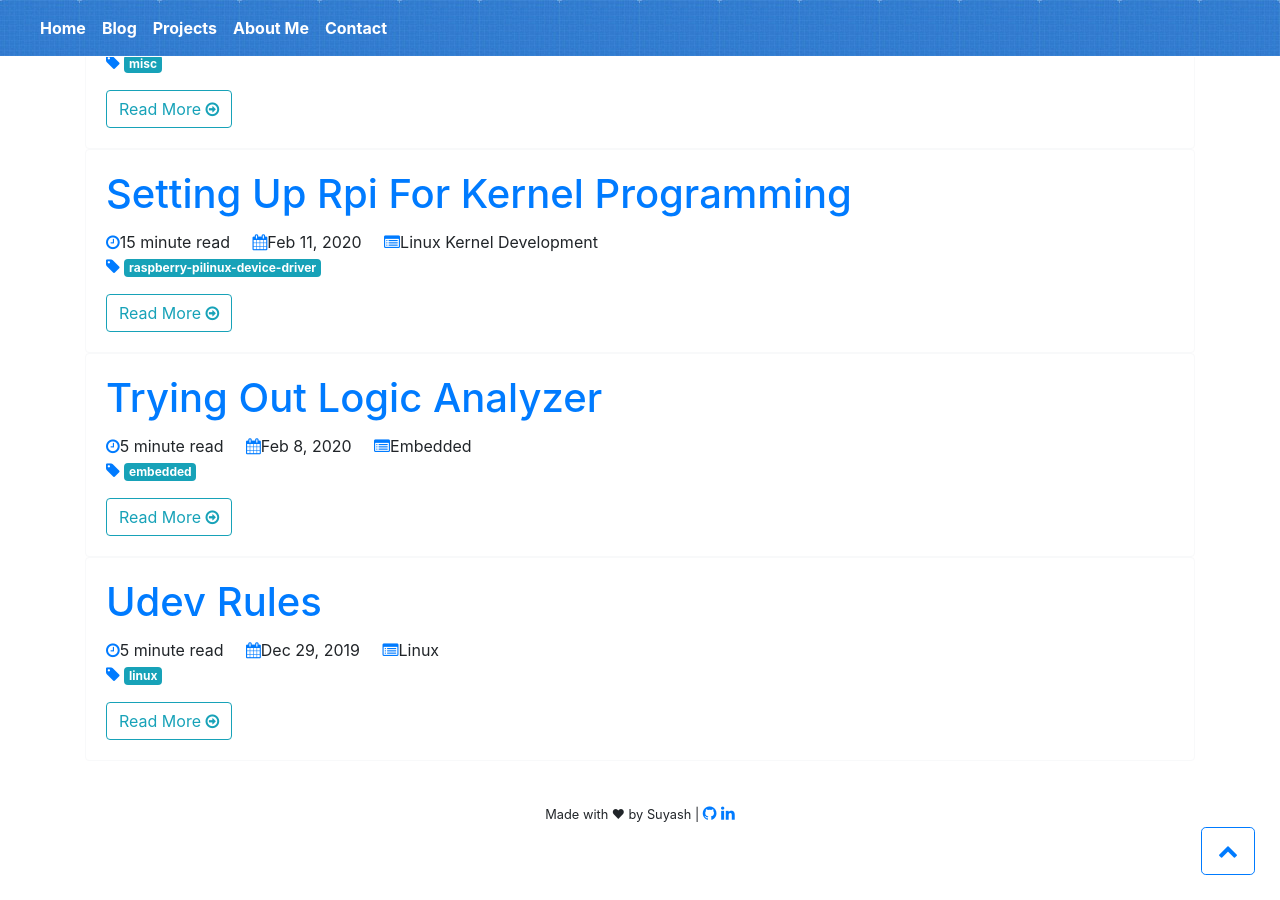
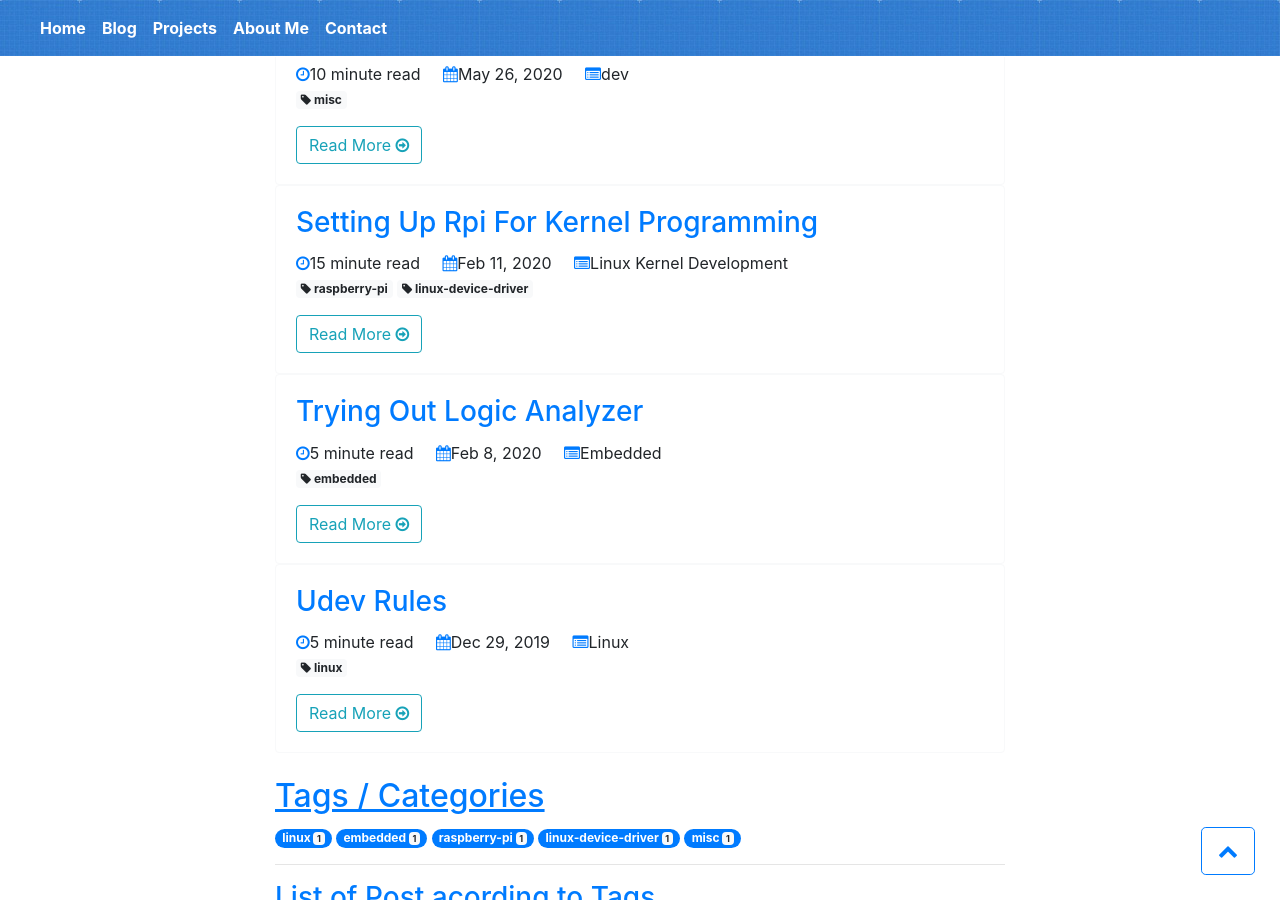
Before and after one commit to suyashsingh/suyashsingh.github.io, a Jekyll site: the page built from blog.md, in a window 1280 px wide and 900 px high, scrolled down 495 px. Built offline with Jekyll 4.4.1, drawn with Linux system fonts in a browser that asks for light colours; some of the changed text lies outside the part shown.

Commit message:
added new template for main blogpage /blog and update the blog page to use it

```diff
--- /dev/null
+++ b/_layouts/main_blog_page.html
@@ -0,0 +1,147 @@
+{% include ascii-banner.html %}
+
+<!-- Template for Main blog page on which list of posts are displayed -->
+<!doctype html>
+<html lang="en">
+<head>
+<!-- Required meta tags -->
+<meta charset="utf-8">
+<meta name="viewport" content="width=device-width, initial-scale=1, shrink-to-fit=no">
+<link rel="shortcut icon" href="{{ "favicon.ico" | relative_url }}" type="image/x-icon">
+
+{% seo %}
+<!-- Google Analytics -->
+{% include google_analytics.html %}
+{% include gtm-head.html %}
+
+<!-- Bootstrap CSS -->
+<link rel="stylesheet" href="{{ "/assets/css/bootstrap.min.css" | relative_url }}">
+<link rel="stylesheet" href="{{ "/assets/css/scroll-to-top.css" | relative_url }}">
+
+<link rel="stylesheet" href="https://cdnjs.cloudflare.com/ajax/libs/font-awesome/4.7.0/css/font-awesome.min.css">
+<style>
+  /* Sticky Footer Classes */
+  html,
+  body {
+    height: 100%;
+  }
+
+  #page-content {
+    flex: 1 0 auto;
+  }
+
+  #sticky-footer {
+    flex-shrink: none;
+  }
+
+  /* Other customizations */
+  .blue-header-bg {
+    background-image: url("{{ "/assets/images/header-bg.jpg" | relative_url }}");
+  }
+
+  .navbar {
+    border-bottom:1px solid #FFF;
+  }
+</style>
+
+</head>
+
+<body>
+  {% include gtm-body.html %}
+
+  <!-- Dynamically generated navigation Bar -->
+  {% include navigation.html %}
+  <!-- ./Dynamically generated navigation Bar -->
+
+  <!-- Jumbotron -->
+  <div class="jumbotron text-center blue-header-bg" style="margin-top:30px;">
+  	<h1 class="text-light" style="font-size: 60px; ">Suyash Singh</h1>
+  	<h3 class="text-light">Embedded bits & bytes!</h3>
+  </div>
+  <!-- ./Jumbotron -->
+
+  <!-- Page Container -->
+  <div class="container">
+    <div class="row">
+      <div class="col-md-8 offset-md-2">
+        <!-- Page title  -->
+        <h1 class='text-primary'>{{ page.title }}</h1>
+        <p class="lead">Ramblings about embedded, linux and related cousins from yours truly. <br>
+        Take it with a pinch of salt or a whole lump of it!
+        </p>
+
+        <h2 class="text-primary"><u>Posts</u></h2>
+        {% for post in site.posts %}
+        <div class="card border-light">
+            <div class="card-body">
+                <h3 class="card-title"><a href="{{ post.url }}">{{ post.title}}</a></h3>
+                <p class="card-text">
+                    <a href="#" class="fa fa-clock-o" onclick="return false"></a>{{ post.readTime }} read  &nbsp;&nbsp;&nbsp;
+                    <a href="#" class="fa fa-calendar" onclick="return false"></a>{{ post.date | date: "%b %-d, %Y" }}  &nbsp;&nbsp;&nbsp;
+                    <a href="#" class="fa fa-list-alt" onclick="return false"></a>{{ post.category }}<br>
+                    {% for tag in post.tag %}
+                      <a class="badge badge-light"><i class="fa fa-tag" aria-hidden="true"></i> {{ tag }}</a>
+                    {% endfor %}
+                </p>
+                <a href="{{ post.url }}" class="btn btn-outline-info">Read More <span href="#" class="fa fa-arrow-circle-o-right" onclick="return false"></span></a>
+            </div>
+        </div>
+        {% endfor %}
+
+        <br>
+        <h2 class="text-primary"><u>Tags / Categories</u></h2>
+        {% for tag in site.tags %}
+            {% assign t = tag | first %}
+            {% assign posts = tag | last %}
+            <span class="badge badge-pill badge-primary">
+            {{t | downcase | replace:" ","-" }}
+            <span class="badge badge-light">{{ posts | size }}</span>
+            <span class="sr-only">number of posts</span>
+            </span>
+        {% endfor %}
+        <hr>
+
+        <h3 class="text-primary">List of Post acording to Tags</h3>
+        {% for tag in site.tags %}
+        {% assign t = tag | first %}
+        {% assign posts = tag | last %}
+        <span class="badge badge-pill badge-primary">
+            {{t | downcase | replace:" ","-" }}
+            <span class="sr-only">list of posts tagged under ss</span>
+        </span><br>
+
+        {% for post in posts %}
+            {% if post.tags contains t %}
+                <a href="{{ post.url }}">{{ post.title }} - {{ post.date | date: "%B %-d, %Y"  }}</a>
+                <br>
+            {% endif %}
+        {% endfor %}
+        <br>
+        {% endfor %}
+      </div>
+    </div>
+  </div>
+  <!-- ./Page Container -->
+
+  <!-- Page Footer -->
+  <footer id="sticky-footer" class="py-4">
+    <div class="container text-center">
+      <small>Made with &#x2764; by Suyash | </small>
+      <span>
+        <a href="{{ site.github }}" target="_blank" class="fa fa-github"></a>
+        <a href="{{ site.linkedin }}" target="_blank" class="fa fa-linkedin"></a>
+      </span>
+    </div>
+  </footer>
+  <!-- ./Page Footer -->
+
+  <!-- Optional JavaScript -->
+  <!-- Scroll to top link -->
+  <a id="back-to-top" href="#" class="btn btn-outline-primary btn-lg back-to-top" role="button"><i class="fa fa-chevron-up"></i></a>
+  <!-- jQuery first, then Popper.js, then Bootstrap JS -->
+  <script src="{{ "/assets/js/scroll-to-top.js" |  relative_url }}"></script>
+  <script src="{{ "/assets/js/jquery-3.3.1.min.js" |  relative_url }}"></script>
+  <script src="{{ "/assets/js/popper.min.js" | relative_url }}"></script>
+  <script src="{{ "/assets/js/bootstrap.min.js" | relative_url }}"></script>
+</body>
+</html>
--- a/blog.md
+++ b/blog.md
@@ -1,26 +1,6 @@
 ---
 title: Blog
 description: Sharing my bit of learnings in Kernel Development, Linux Device Drivers, Embedded Linux, Systems Programming, Microcontrollers and IoT | Suyash Singh Bitti.
-layout: default
+layout: main_blog_page
 order: 2
 ---
-
-<p class="text-muted">Ramblings about embedded, linux and related cousins from yours truly. <br>
-Take it with a pinch of salt or a whole lump of it!
-</p>
-
-{% for post in site.posts %}
-  <div class="card border-light">
-    <div class="card-body">
-      <h1 class="card-title"><a href="{{ post.url }}">{{ post.title}}</a></h1>
-      <p class="card-text">
-      <a href="#" class="fa fa-clock-o" onclick="return false"></a>{{ post.readTime }} read  &nbsp;&nbsp;&nbsp;
-       <a href="#" class="fa fa-calendar" onclick="return false"></a>{{ post.date | date: "%b %-d, %Y" }}  &nbsp;&nbsp;&nbsp;
-       <a href="#" class="fa fa-list-alt" onclick="return false"></a>{{ post.category }}<br>
-       <a href="#" class="fa fa-tag" onclick="return false"></a>
-       <span class="badge badge-info">{{ post.tag }}</span>
-      </p>
-      <a href="{{ post.url }}" class="btn btn-outline-info">Read More <span href="#" class="fa fa-arrow-circle-o-right" onclick="return false"></span></a>
-    </div>
-  </div>
-{% endfor %}
```
